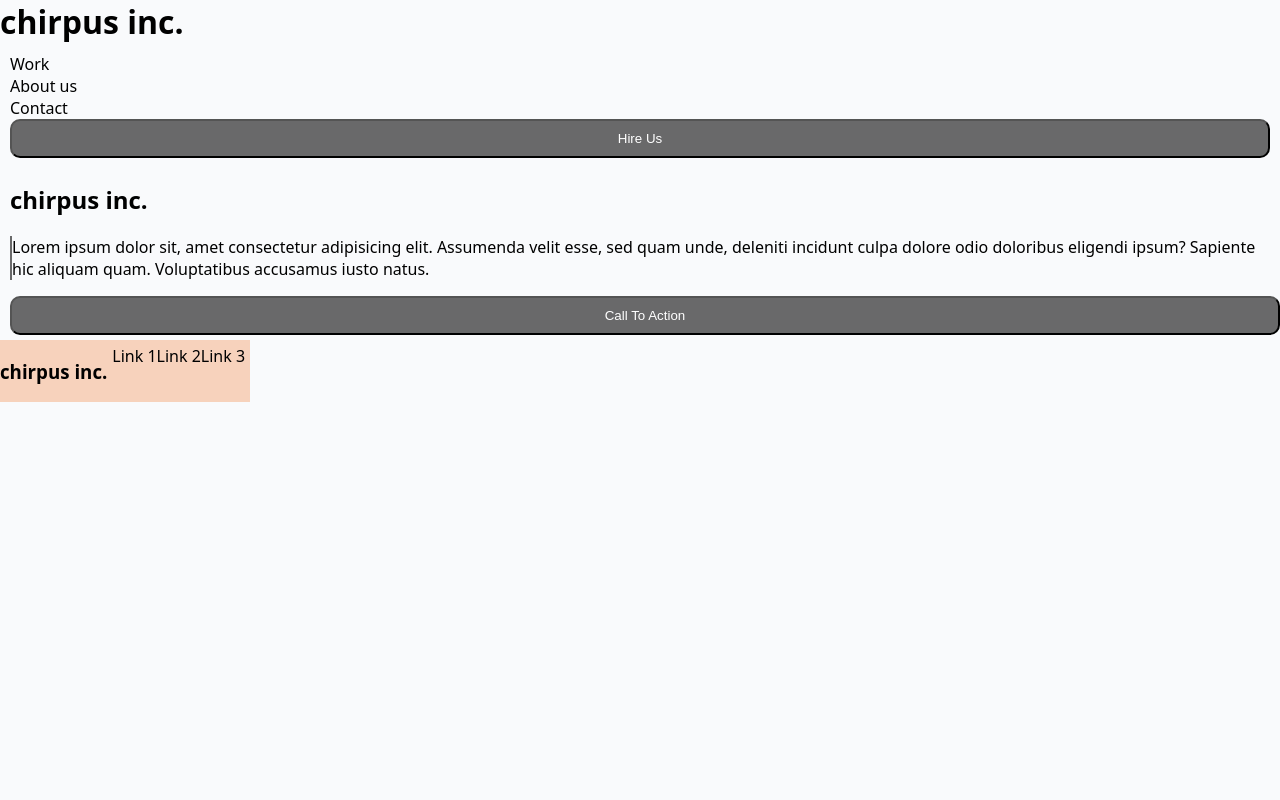
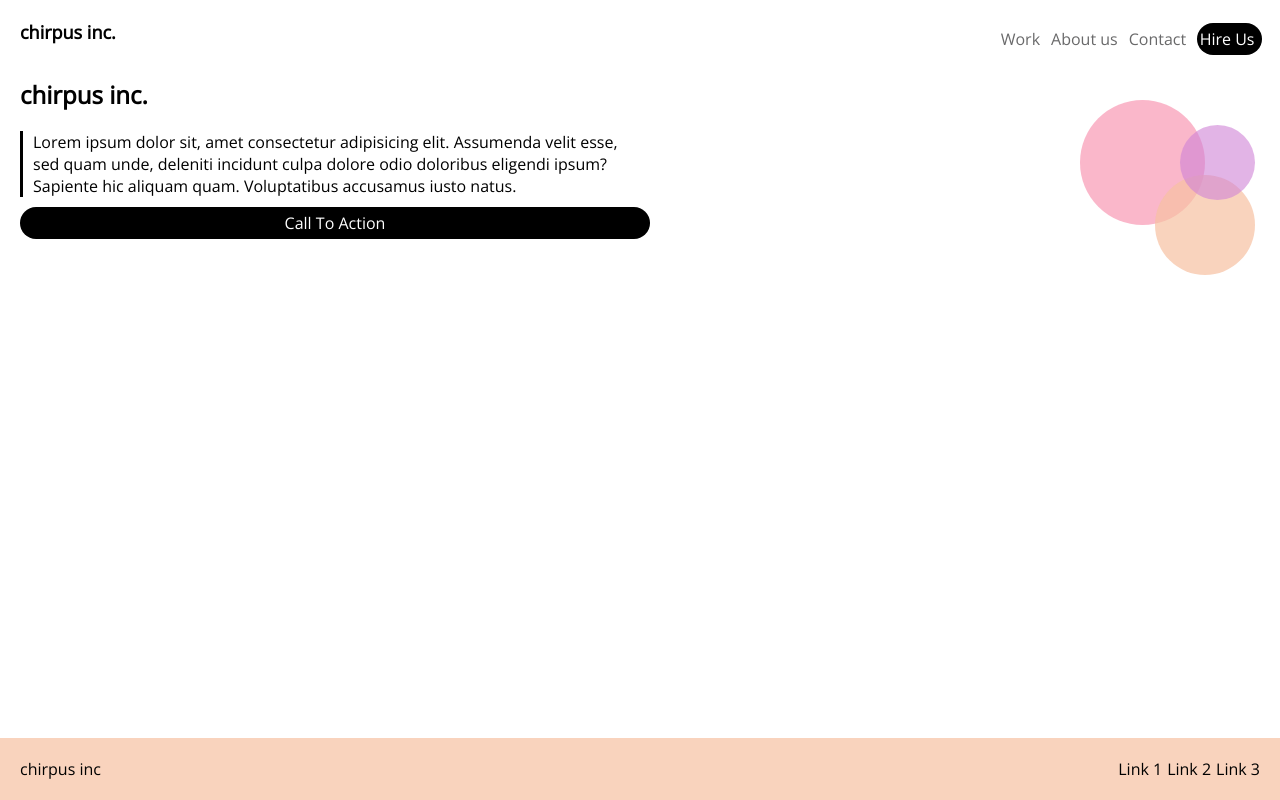
Before and after one commit to ChrisCalleja/chirpus-lab, a plain HTML site: page index.html in a window 1280 px wide. Drawn offline with nearby package versions, Linux system fonts and the light colour scheme.

Commit message:
repo chirpus pt 2

```diff
--- a/index.html
+++ b/index.html
@@ -4,6 +4,12 @@
     <meta charset="UTF-8" />
     <meta http-equiv="X-UA-Compatible" content="IE=edge" />
     <meta name="viewport" content="width=device-width, initial-scale=1.0" />
+    <link rel="preconnect" href="https://fonts.googleapis.com" />
+    <link rel="preconnect" href="https://fonts.gstatic.com" crossorigin />
+    <link
+      href="https://fonts.googleapis.com/css2?family=Open+Sans&display=swap"
+      rel="stylesheet"
+    />
     <link rel="stylesheet" href="style.css" />
     <title>Chirpus</title>
   </head>
@@ -12,32 +18,37 @@
       <h1>chirpus inc.</h1>
       <nav>
         <ul class="navigation">
-          <li>Work</li>
-          <li>About us</li>
-          <li>Contact</li>
-          <button>Hire Us</button>
+          <li><a href="#">Work</a></li>
+          <li><a href="#">About us</a></li>
+          <li><a href="#">Contact</a></li>
+          <li><a href="#" class="accent">Hire Us</a></li>
         </ul>
       </nav>
     </header>
     <main>
       <section>
         <h2>chirpus inc.</h2>
-        <p>
+        <p class="call-to-action">
           Lorem ipsum dolor sit, amet consectetur adipisicing elit. Assumenda
           velit esse, sed quam unde, deleniti incidunt culpa dolore odio
           doloribus eligendi ipsum? Sapiente hic aliquam quam. Voluptatibus
           accusamus iusto natus.
         </p>
-        <button>Call To Action</button>
+        <a href="#" class="accent call-to-action-link">Call To Action</a>
       </section>
+      <div class="circles">
+        <span class="pink-large"></span>
+        <span class="orange-medium"></span>
+        <span class="purple-small"></span>
+      </div>
     </main>
     <footer>
-      <h3>chirpus inc.</h3>
+      <p>chirpus inc</p>
       <nav>
         <ul>
-          <li>Link 1</li>
-          <li>Link 2</li>
-          <li>Link 3</li>
+          <li><a href="#">Link 1</a></li>
+          <li><a href="#">Link 2</a></li>
+          <li><a href="#">Link 3</a></li>
         </ul>
       </nav>
     </footer>
--- a/style.css
+++ b/style.css
@@ -1,61 +1,127 @@
-/* resets */
-
+/* reset */
 body,
 h1,
+p {
+    margin: 0;
+}
+
+body {
+    padding: 20px;
+    font-family: 'Open Sans', sans-serif;
+}
+
+
+
+h1 {
+    font-size: 18px;
+}
+
 nav ul {
+    list-style: none;
     padding: 0;
     margin: 0;
 }
 
-body {
-    background-color: #f9fafc;
-    font-family: system-ui, -apple-system, BlinkMacSystemFont, 'Segoe UI', Roboto, Oxygen, Ubuntu, Cantarell, 'Open Sans', 'Helvetica Neue', sans-serif;
+header a {
+    text-decoration: none;
+    color: #69696a;
+    padding: 5px 5px 5px 0;
+    display: inline-block;
 }
 
-button {
-    color: #FFF;
-    background-color: #69696a;
+.accent {
+    background-color: black;
+    color: white;
+    width: 100%;
     text-align: center;
-    border-radius: 10px;
-    margin-bottom: 5px;
-    padding: 10px 10px 10px;
-    width: 100%;
+    border-radius: 20px;
 }
 
-.navigation {
-    margin: 10px 10px;
-}
-
-nav ul {
-    list-style: none;
-}
-
-section {
+.call-to-action {
+    border-left: 3px solid black;
     padding-left: 10px;
 }
 
-section p {
-    border-left: 2px solid #69696a;
-
+.call-to-action-link {
+    text-decoration: none;
+    display: inline-block;
+    padding: 5px;
+    margin-top: 10px;
 }
 
 footer {
+    position: fixed;
+    bottom: 0;
+    left: 0;
+    right: 0;
+    background-color: rgba(247, 193, 162, 0.7);
     display: flex;
     justify-content: space-between;
-    position: fixed;
-    background-color: rgba(247, 193, 162, 0.7);
-    ;
-}
-
-footer nav {
-    display: flex;
-    justify-content: space-between;
+    align-items: center;
+    padding: 20px;
 }
 
 footer nav ul {
     display: flex;
+}
 
+footer a {
+    padding: 5px 0 5px 5px;
+    text-decoration: none;
+    color: black;
+}
 
+@media only screen and (min-width: 768px) {
+    header {
+        display: flex;
+        justify-content: space-between;
+    }
 
-    padding: 5px;
+    .navigation {
+        display: flex;
+        justify-content: space-between;
+    }
+
+    header nav ul li {
+        padding: 3px;
+    }
+
+    main {
+        width: 50%;
+        display: flex;
+        justify-content: space-between;
+    }
+
+    .pink-large {
+        height: 125px;
+        width: 125px;
+        background-color: rgba(247, 136, 167, 0.6);
+        border-radius: 50%;
+        display: inline-block;
+        position: fixed;
+        top: 100px;
+        right: 75px;
+            }
+
+    .orange-medium {
+        height: 100px;
+        width: 100px;
+        background-color: rgba(247, 193, 162, 0.7);
+        border-radius: 50%;
+        display: inline-block;
+        position: fixed;
+        top: 175px;
+        right: 25px;
+    }
+
+    .purple-small {
+        height: 75px;
+        width: 75px;
+        background-color: rgba(207, 130, 213, 0.6);
+        border-radius: 50%;
+        display: inline-block;
+        position: fixed;
+        top: 125px;
+        right: 25px;
+    }
 }
```
